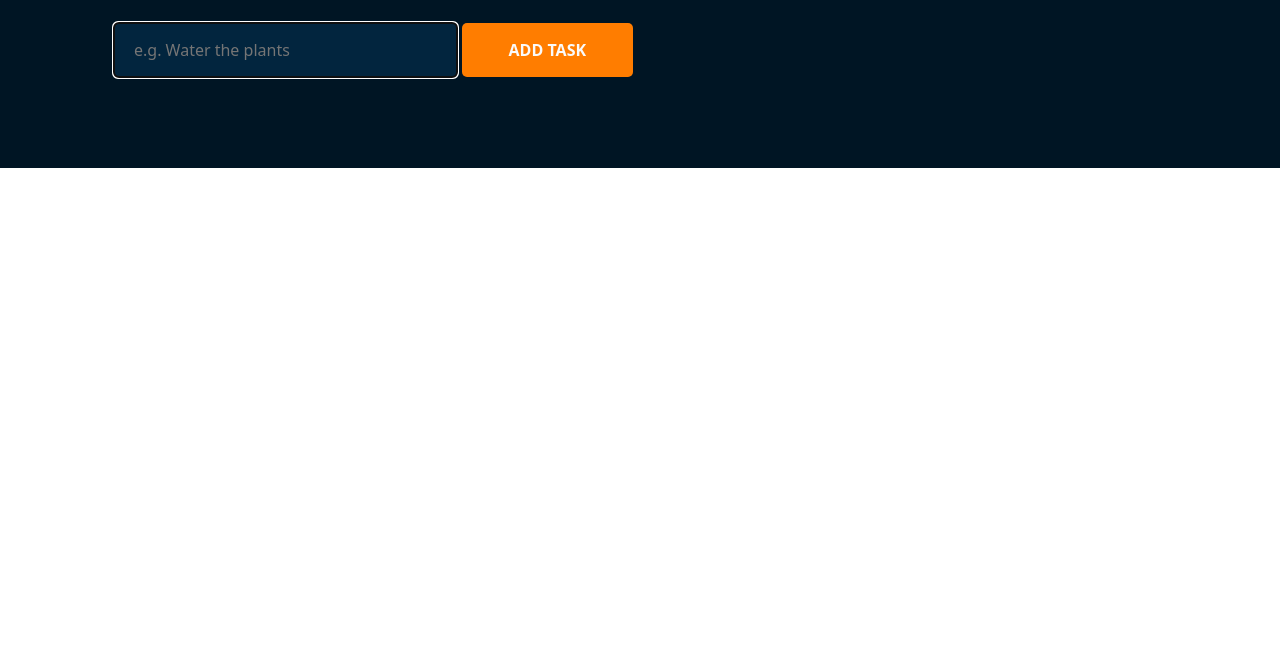
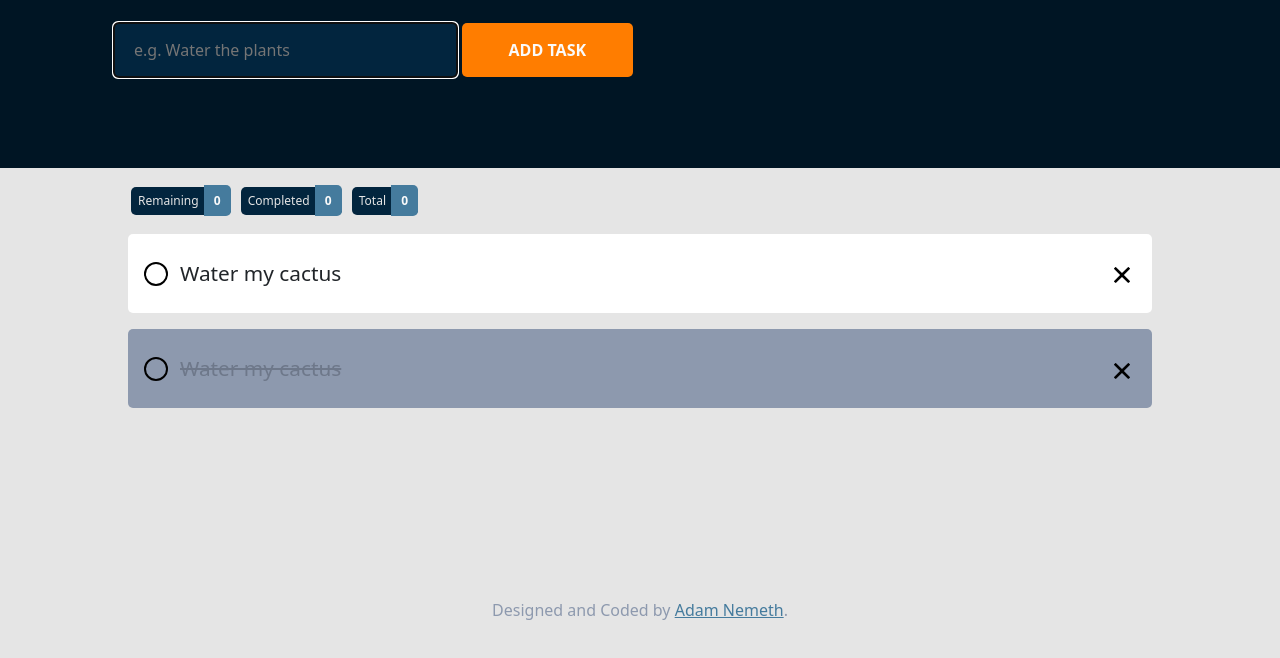
Before and after one commit to dantagor/todo-app, a website: page index.html in a window 1280 px wide. Shown: the part 132-790 px from the top of the page. Drawn offline with nearby package versions, Linux system fonts and the light colour scheme.

Commit message:
Added checkbox styling

```diff
--- a/app.css
+++ b/app.css
@@ -1,3 +1,6 @@
+body{
+    background-color: #e5e5e5!important;
+}
 #main-header{
     background-color: #001524;
     height: 300px;
@@ -37,3 +40,109 @@
     opacity: 0.9;
     cursor: pointer;
 }
+#main-content{
+    width: 100%;
+    padding-left: 10%;
+    padding-right: 10%;
+}
+ul{
+    list-style-type: none;
+    padding-left: 0!important;
+}
+.stats li{
+    background-color:#02253e;
+    color: #e5e5e5;
+    padding: 5px 0px 5px 7px;
+    margin: 3px;
+    font-size: 12px;
+    border-radius: 5px;
+    width: fit-content;
+    display: inline-block;
+}
+#remaining-tasks{
+    background-color: #457B9D;
+    color: #fafafa;
+    padding: 7px 10px;
+    border-radius: 0px 5px 5px 0px;
+    margin-left: 2px;
+    font-weight: bold;
+}
+#completed-tasks{
+    background-color: #457B9D;
+    color: #fafafa;
+    padding: 7px 10px;
+    border-radius: 0px 5px 5px 0px;
+    margin-left: 2px;
+    font-weight: bold;
+}
+#total-tasks{
+    background-color: #457B9D;
+    color: #fafafa;
+    padding: 7px 10px;
+    border-radius: 0px 5px 5px 0px;
+    margin-left: 2px;
+    font-weight: bold;
+}
+.todos{
+    min-height: 300px;
+    margin-bottom: 4rem;
+}
+.todos li {
+    background-color: white;
+    border-radius: 5px;
+    margin-bottom: 1rem;
+    padding: 1.5rem 1rem;
+    display: flex;
+    justify-content: space-between;
+    align-items: center;
+}
+.todos li div{
+    display: flex;
+    align-items: center;
+    gap: .75rem;
+    font-size: 1.3rem;
+}
+.todos li.complete{
+    background-color: #8d99ae;
+    text-decoration: line-through;
+    color: #6e788a;
+}
+.todos li button{
+    border: none;
+    background: none;
+}
+.todos li button img{
+    width: 1rem;
+    height: 1rem;
+}
+input[type='checkbox']{
+    appearance: none;
+    background-color: transparent;
+    margin: 0;
+    width: 1.5rem;
+    height: 1.5rem;
+    border: 2px solid black;
+    border-radius: 100%;
+    display: grid;
+    place-content: center;
+    transition: all .2s ease-in-out;
+}
+input[type='checkbox']::before{
+    content: url(./assets/check-mark-icon.svg);
+    transform: scale(0);
+    transition: all .2s ease-in-out;
+}
+input[type='checkbox']:checked{
+    background-color: white;
+    border-color: white;
+}
+input[type='checkbox']:checked::before{
+    transform: scale(1);
+}
+
+footer{
+    color: #8d99ae;
+}
+footer a{
+    color: #457B9D;
+}
--- a/index.html
+++ b/index.html
@@ -31,6 +31,47 @@
         </div>
     </header>
 
+    <section>
+        <div id="main-content">
+            <ul class="stats mt-3">
+                <li>
+                    <span>Remaining</span>
+                    <span id="remaining-tasks">0</span>
+                </li>
+                <li>
+                    <span>Completed</span>
+                    <span id="completed-tasks">0</span>
+                </li>
+                <li>
+                    <span>Total</span>
+                    <span id="total-tasks">0</span>
+                </li>
+            </ul>
+            <ul class="todos">
+                <li>
+                    <div>
+                        <input type="checkbox" name="tasks" id="1">
+                        <span>Water my cactus</span>
+                    </div>
+                    <button title="Remove task" class="remove-task"><img src="assets/X.svg" alt="*"></button>
+                </li>
+
+                <li class="complete">
+                    <div>
+                        <input type="checkbox" name="tasks" id="2">
+                        <span>Water my cactus</span>
+                    </div>
+                    <button title="Remove task" class="remove-task"><img src="assets/X.svg" alt="*"></button>
+                </li>
+            </ul>
+        </div>
+    </section>
+
+    <footer>
+        <div class="container text-center">
+            <p>Designed and Coded by <a href="">Adam Nemeth</a>.</p>
+        </div>
+    </footer>
 
     <script src="app.js"></script>
 </body>
```
Also changed, not shown: assets/X.svg (added), assets/check-mark-icon.svg (added), 2 other files.
